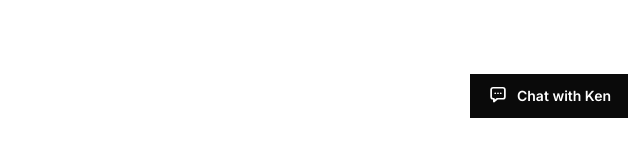
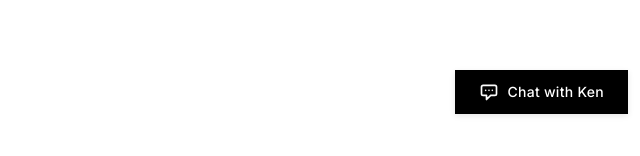
Before and after one commit to kentaror/my-react-portfolio, a React (Vite) app: page / in a window 1280 px wide. Shown: the part 670-826 px from the top of the page, without its empty margins (640-1280 px from the left). Built offline with nearby package versions, Linux system fonts and the light colour scheme; no server answers.

Commit message:
styles chatbot added

```diff
--- a/src/App.css
+++ b/src/App.css
@@ -135,6 +135,11 @@ body.chat-open #chatPanel {
   animation: chat-panel-in 220ms ease-out;
 }
 
+.animate-wiggle {
+  animation: chat-bubble-wiggle 0.9s linear infinite alternate;
+  transform-origin: center;
+}
+
 @keyframes chat-panel-in {
   from {
     opacity: 0;
@@ -143,6 +148,15 @@ body.chat-open #chatPanel {
   to {
     opacity: 1;
     transform: translateY(0) scale(1);
+  }
+}
+
+@keyframes chat-bubble-wiggle {
+  0% {
+    transform: rotate(-12deg);
+  }
+  100% {
+    transform: rotate(12deg);
   }
 }
 
--- a/src/App.jsx
+++ b/src/App.jsx
@@ -5,8 +5,6 @@ import Markup from './Markup'
 
 function App() {
   useEffect(() => {
-    document.body.classList.remove('dark-theme')
-
     const toggle = document.getElementById('themeToggle')
     const switchWrap = toggle?.closest('.switch')
     const profileLight = document.getElementById('profileLight')
@@ -561,7 +559,6 @@ function App() {
     }
 
     return () => {
-      document.body.classList.remove('dark-theme')
       document.body.style.overflow = ''
       toggle?.removeEventListener('change', onThemeChange)
       document.removeEventListener('click', onDocumentClick)
--- a/src/blog-clean-fast-portfolio-ui.jsx
+++ b/src/blog-clean-fast-portfolio-ui.jsx
@@ -55,7 +55,7 @@ const BlogCleanFastPortfolioUi = () => {
           Why simple structure and tighter spacing make a portfolio feel more polished.
         </p>
         <p className="text-xs text-zinc-500">
-          Kristian Ken Lucero Agbayani &bull; February 10, 2026 &bull; 2 min read
+          Kristian Ken Agbayani &bull; February 10, 2026 &bull; 2 min read
         </p>
       </section>
 
--- a/src/blog-post.jsx
+++ b/src/blog-post.jsx
@@ -48,6 +48,15 @@ const BlogPost = () => {
     document.body.classList.toggle('dark-theme', isDark)
     localStorage.setItem('portfolio-theme', isDark ? 'dark' : 'light')
   }, [isDark])
+
+  useEffect(() => {
+    const previousTitle = document.title
+    document.title = "Ken's Blog"
+
+    return () => {
+      document.title = previousTitle
+    }
+  }, [])
 
   const onThemeButtonClick = () => {
     setIsDark((prev) => !prev)
--- a/src/certifications.jsx
+++ b/src/certifications.jsx
@@ -66,6 +66,12 @@ const certifications = [
     title: 'JavaScript',
     source: 'EPCPS',
     link: 'https://drive.google.com/file/d/1ZGDmchE-Q8uax45fMuafOTh-9ngrsV_q/view?usp=drive_link',
+  },
+
+    {
+    title: 'AI Fundamentals',
+    source: 'UpskillTechPH',
+    link: 'https://upskilltechph.com/verify?id=c0e3226e1e231188265e1d5111419ab9&token=44ea382a1a600fcd',
   },
 
 ]
--- a/src/chatbot.jsx
+++ b/src/chatbot.jsx
@@ -2,7 +2,7 @@ import React from 'react'
 
 const Chatbot = () => (
   <>
-    <div id="chatPanel" className="fixed right-3 bottom-[76px] w-[340px] max-w-[calc(100vw-24px)] h-[540px] max-h-[calc(100vh-88px)] bg-white border border-zinc-100 shadow-2xl hidden flex-col z-[60] !rounded-none" aria-hidden="true">
+    <div id="chatPanel" className="fixed right-4 bottom-[84px] w-[340px] max-w-[calc(100vw-32px)] h-[540px] max-h-[calc(100vh-96px)] bg-white border border-zinc-100 shadow-2xl hidden flex-col z-[60] !rounded-none" aria-hidden="true">
       <div className="px-[14px] pt-4 pb-[14px] border-b border-zinc-200 flex items-center justify-between gap-[10px]">
         <div className="flex items-center gap-[10px]">
           <img src="pfp2.png" alt="Ken profile" className="w-[34px] h-[34px] object-cover !rounded-none" />
@@ -16,7 +16,7 @@ const Chatbot = () => (
       <div id="chatMessages" className="flex-1 overflow-auto p-[14px]">
         <div className="flex items-center gap-[10px] mb-[10px] text-[#161616] text-[12px] font-semibold">
           <img src="pfp2.png" alt="Ken profile small" className="w-[22px] h-[22px] object-cover !rounded-none" />
-          <span>Ken Lucero</span>
+          <span>Kristian Ken Agbayani</span>
         </div>
         <div className="w-fit max-w-[85%] bg-gray-100 text-[#141414] text-[13px] leading-[1.35] py-3 px-[11px] !rounded-none mb-3 break-words ">Hi there! 👋 Thanks for visiting my website. Feel free to ask me anything about programming, web
           development, or my experiences in tech. Let me know how I can help!</div>
@@ -25,7 +25,7 @@ const Chatbot = () => (
         <div className="grid grid-cols-[1fr_40px] gap-2 items-center mb-[7px]">
           <input id="chatInput" className="h-[42px] border border-[#d4d4d4] text-[#101010] text-[12px] px-[10px] outline-none !rounded-none placeholder:text-[#97a0af] placeholder:font-medium" type="text" maxLength="1000" placeholder="Type a message..." />
           <button id="chatSend" className="w-10 h-[42px] border border-[#9ca3af] bg-[#9ca3af] text-[#f3f4f6] grid place-items-center text-[15px] !rounded-none" type="button" aria-label="Send message"><i
-              className="fa-solid fa-arrow-right"></i></button>
+            className="fa-solid fa-arrow-right"></i></button>
         </div>
         <div className="flex justify-between items-center gap-[10px] text-[#111111] text-[11px] font-medium">
           <span>Ask me about programming, web dev, or tech!</span>
@@ -34,14 +34,8 @@ const Chatbot = () => (
       </div>
     </div>
 
-    <button id="chatLauncher" className="fixed right-3 bottom-3 h-11 w-[170px] px-4 border border-[#0a0a0a] bg-[#0a0a0a] text-white inline-flex items-center justify-center gap-2 text-sm font-semibold z-[60] !rounded-none" type="button">
-      <svg className="chat-launcher-icon" width="24" height="24" viewBox="0 0 64 64" fill="none" aria-hidden="true">
-        <path d="M12 14C12 10.6863 14.6863 8 18 8H46C49.3137 8 52 10.6863 52 14V34C52 37.3137 49.3137 40 46 40H30L20 48V40H18C14.6863 40 12 37.3137 12 34V14Z"
-          stroke="currentColor" strokeWidth="5" strokeLinejoin="round" />
-        <circle cx="24" cy="24" r="2.5" fill="currentColor" />
-        <circle cx="32" cy="24" r="2.5" fill="currentColor" />
-        <circle cx="40" cy="24" r="2.5" fill="currentColor" />
-      </svg>
+    <button id="chatLauncher" className="fixed bottom-4 right-4 bg-black px-6 py-3 text-white font-medium tracking-[0.02em] shadow-[0_2px_6px_rgba(0,0,0,0.1)] transition-colors hover:bg-[#0a0a0a]/90 inline-flex items-center gap-2 rounded-full text-sm z-[60]" type="button" aria-label="Open chat">
+      <svg className="w-5 h-5 animate-wiggle" fill="none" stroke="currentColor" viewBox="0 0 24 24"><path strokeLinecap="round" strokeLinejoin="round" strokeWidth="2" d="M8 10h.01M12 10h.01M16 10h.01M9 16H5a2 2 0 01-2-2V6a2 2 0 012-2h14a2 2 0 012 2v8a2 2 0 01-2 2h-5l-5 5v-5z"></path></svg>
       Chat with Ken
     </button>
   </>
--- a/src/main.jsx
+++ b/src/main.jsx
@@ -8,6 +8,9 @@ import RecentProj from './recent-proj.jsx'
 import Certifications from './certifications.jsx'
 import BlogPost from './blog-post.jsx'
 import BlogCleanFastPortfolioUi from './blog-clean-fast-portfolio-ui.jsx'
+
+const savedTheme = localStorage.getItem('portfolio-theme')
+document.body.classList.toggle('dark-theme', savedTheme === 'dark')
 
 const path = window.location.pathname
 const page =
```
